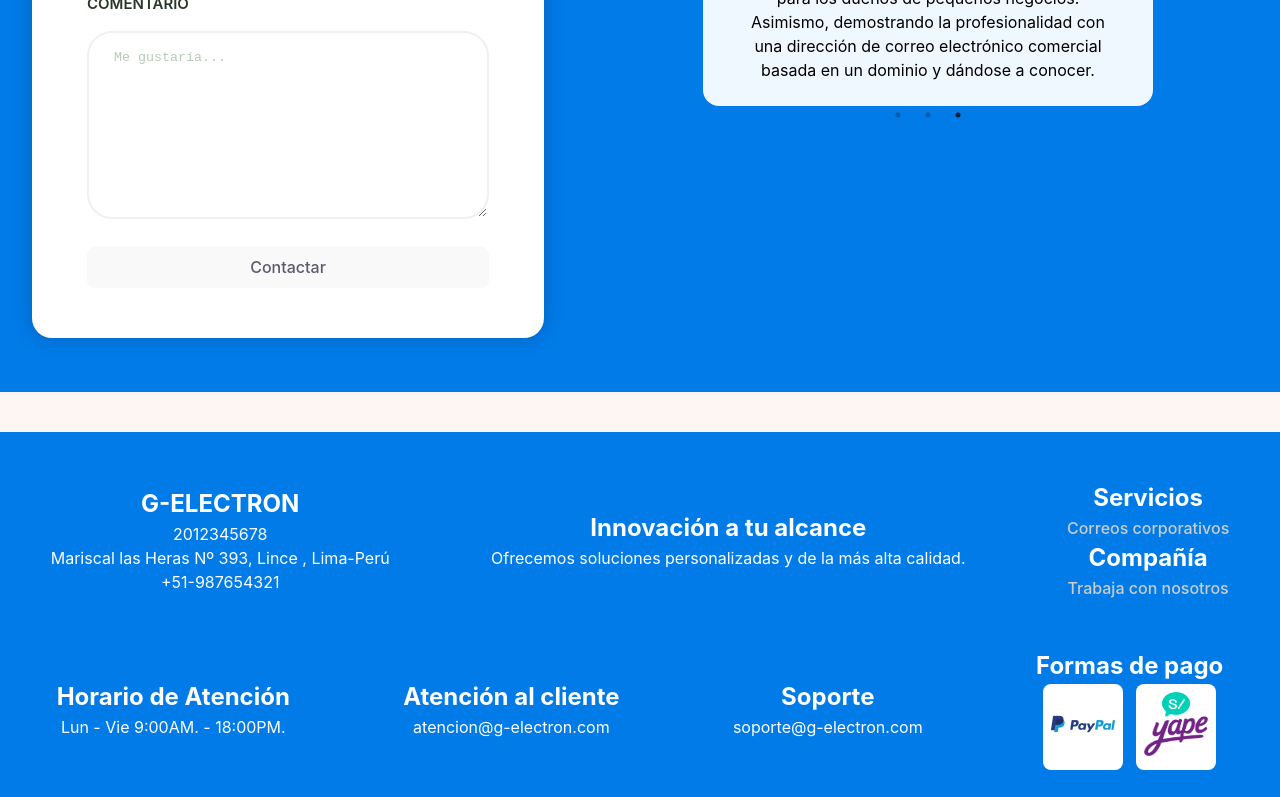
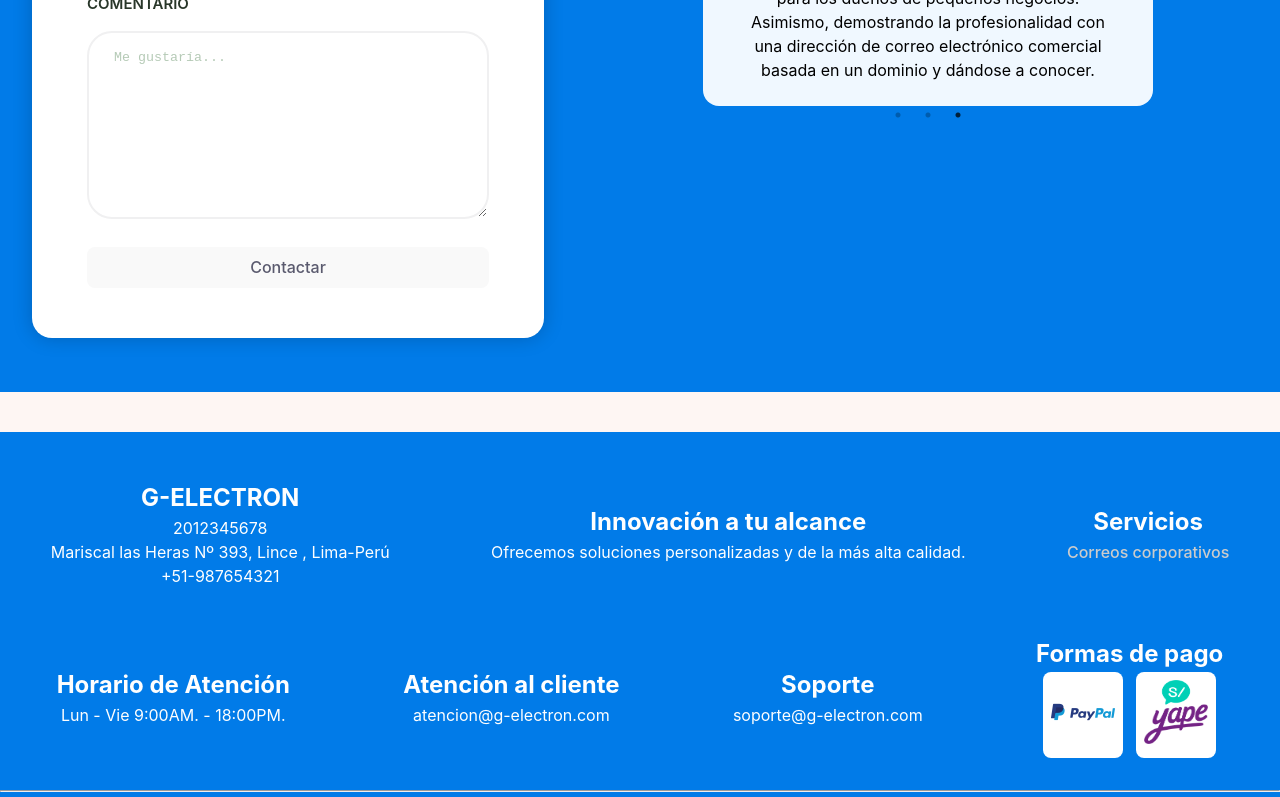
Before and after one commit to Krlozces/emailsCorporativos, a React (Vite) app: page / in a window 1280 px wide. Shown: the part 4480-5277 px from the top of the page. Built offline with nearby package versions, Linux system fonts and the light colour scheme; no server answers.

Commit message:
Trabaja con nosotros link deleted

```diff
--- a/src/components/Footer.jsx
+++ b/src/components/Footer.jsx
@@ -30,16 +30,6 @@ export default function Footer() {
                                 <ScrollLink to="products" smooth={true} duration={500}>Correos corporativos</ScrollLink>
                             </li>
                         </ul>
-                        <div>
-                            <h2>
-                                Compañía
-                            </h2>
-                            <ul className='footer-list'>
-                                <li>
-                                    <ScrollLink to="contact" smooth={true} duration={500}>Trabaja con nosotros</ScrollLink>
-                                </li>
-                            </ul>
-                        </div>
                     </div>
                 </div>
                 <div className='container-footer-flex container-spacing'>
```
